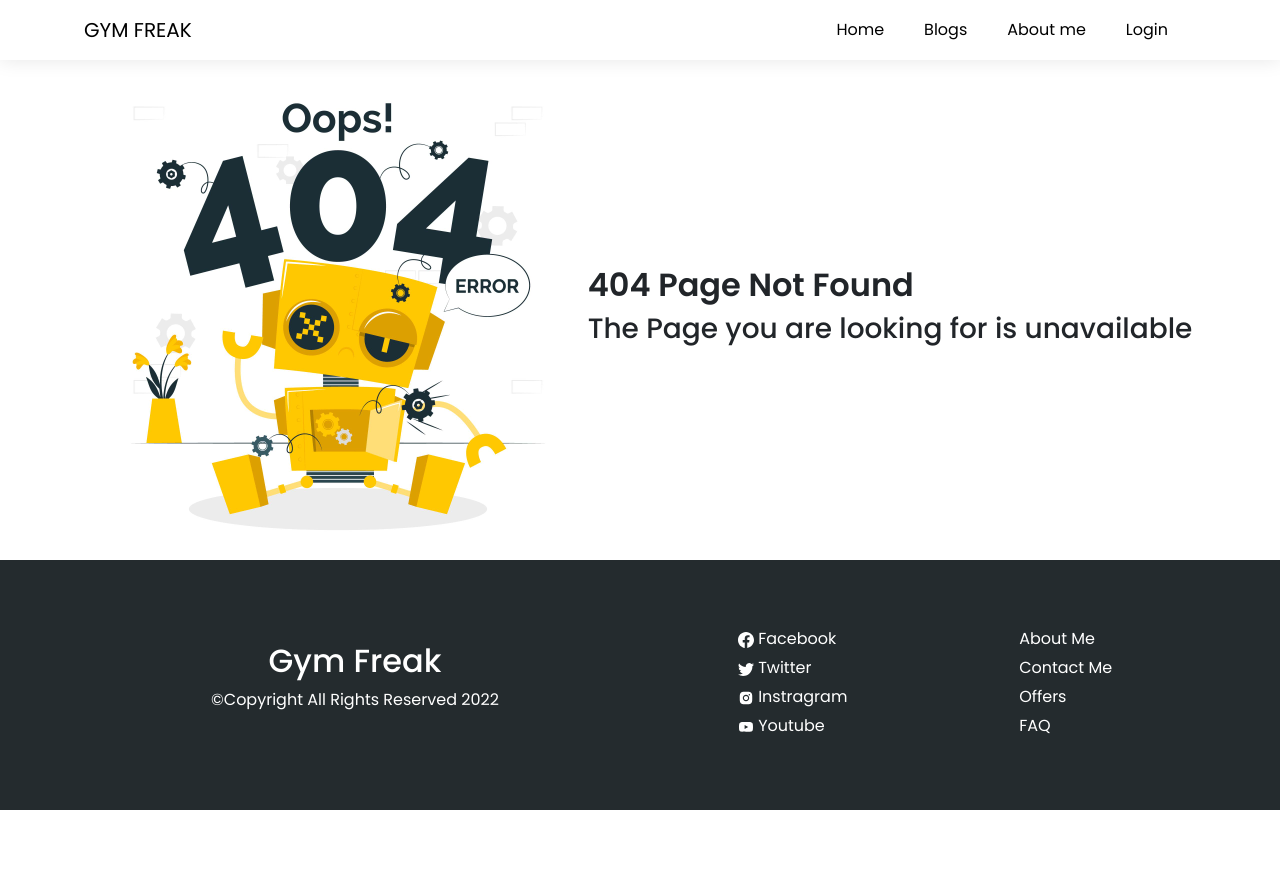
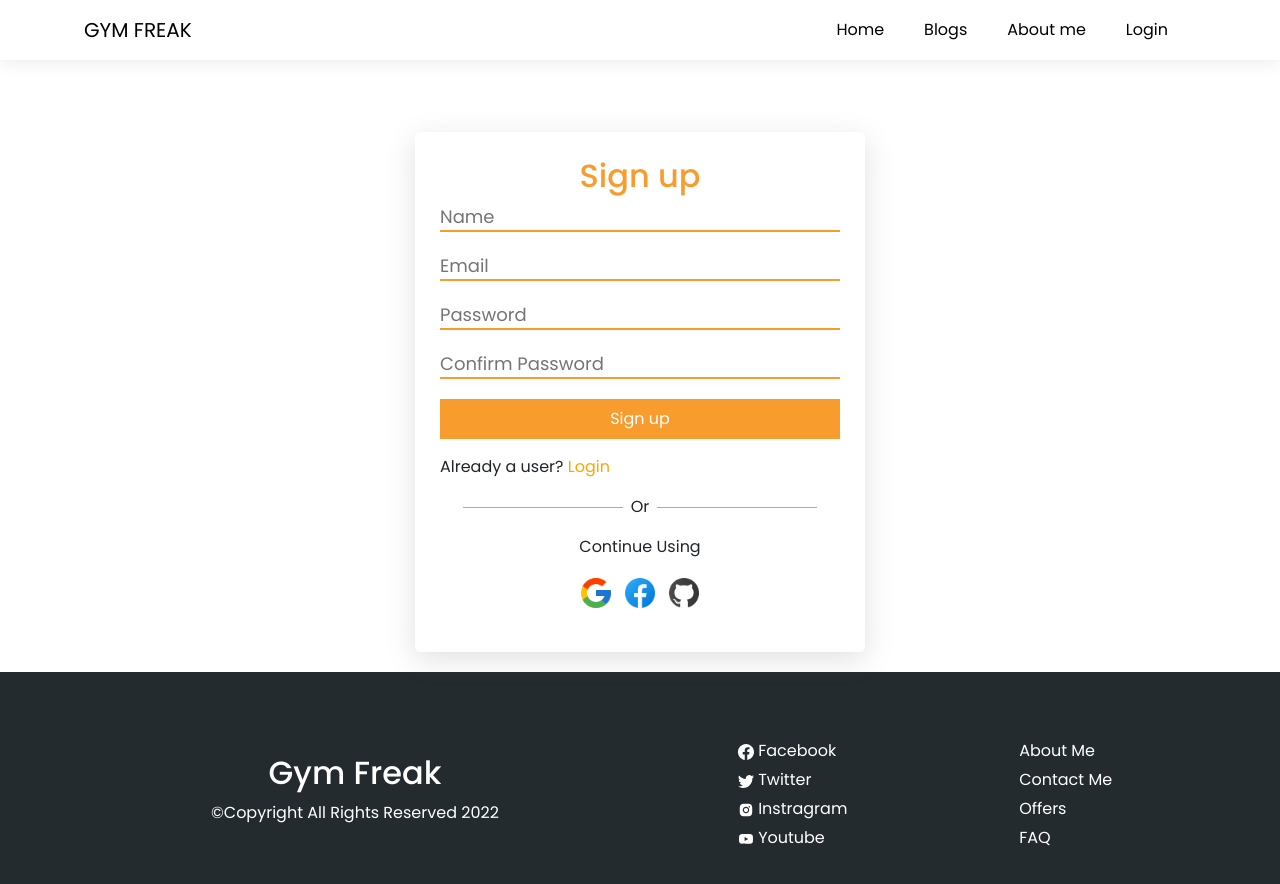
Before and after one commit to mohammadtanim24h/gym-freak, a React (Create React App) app: page /signup in a window 1280 px wide. Shown: the top 884 px of the page. Before the commit the page ends 810 px from the top, so only its background shows below. Built offline with nearby package versions, Linux system fonts and the light colour scheme.

Commit message:
sign up component added and social login enabled

```diff
--- a/src/App.js
+++ b/src/App.js
@@ -8,6 +8,7 @@ import NotFound from "./Pages/NotFound/NotFound";
 import Blogs from "./Pages/Blogs/Blogs";
 import About from "./Pages/About/About";
 import Login from "./Pages/Login/Login/Login";
+import SignUp from "./Pages/Login/SignUp/SignUp";
 
 function App() {
     return (
@@ -19,6 +20,7 @@ function App() {
                 <Route path="/blogs" element={<Blogs></Blogs>}></Route>
                 <Route path="/about" element={<About></About>}></Route>
                 <Route path="/login" element={<Login></Login>}></Route>
+                <Route path="/signup" element={<SignUp></SignUp>}></Route>
                 <Route path="*" element={<NotFound></NotFound>}></Route>
             </Routes>
             <Footer></Footer>
--- a/src/Pages/Login/Login/Login.css
+++ b/src/Pages/Login/Login/Login.css
@@ -1,11 +1,13 @@
 .login-container {
     min-height: calc(100vh - 310px);
+    width: 450px;
 }
 
 .custom-form {
     padding: 25px;
     box-shadow: rgba(100, 100, 111, 0.2) 0px 7px 29px 0px;
     border-radius: 5px;
+    margin-bottom: 20px;
 }
 
 .primary-color {
@@ -35,3 +37,9 @@
     color: #fff;
     padding: 8px 16px;
 }
+
+@media screen and (max-width: 768px) {
+    .login-container {
+        width: 100%;
+    }
+}
--- a/src/Pages/Login/Login/Login.js
+++ b/src/Pages/Login/Login/Login.js
@@ -1,17 +1,19 @@
 import React from 'react';
+import { Link } from 'react-router-dom';
 import SocialLogin from '../SocialLogin/SocialLogin';
 import './Login.css';
 
 const Login = () => {
     return (
-        <div className='d-flex justify-content-center mt-5 login-container w-50 mx-auto'>
-            <div className='w-50'>
+        <div className='d-flex justify-content-center mt-5 login-container mx-auto'>
+            <div className='w-100'>
                 <form className='custom-form mt-4'>
                     <h2 className='form-title'>Login</h2>
-                    <input type="email" name='email' placeholder='Enter Email' />
+                    <input type="email" name='email' placeholder='Email' />
                     <input type="password" name="password" placeholder='Password' />
                     <p>Forgot password? <span style={{cursor: 'pointer'}} className='primary-color'>Reset</span></p>
                     <button className='submit-btn' type='submit'>Login</button>
+                    <p className='mt-3'>New to Gym Freak? <Link className='text-decoration-none' style={{color: 'orange', cursor: 'pointer'}} to='/signup'>Sign Up</Link> </p>
                     <SocialLogin></SocialLogin>
                 </form>
             </div>
--- a/src/Pages/Login/SignUp/SignUp.js
+++ b/src/Pages/Login/SignUp/SignUp.js
@@ -1,9 +1,24 @@
 import React from 'react';
+import { Link } from 'react-router-dom';
+import SocialLogin from '../SocialLogin/SocialLogin';
 
 const SignUp = () => {
     return (
-        <div>
-            <h2>Sign up</h2>
+        <div className='d-flex justify-content-center mt-5 login-container mx-auto'>
+            <div className='w-100'>
+                <form className='custom-form mt-4'>
+                    <h2 className='form-title'>Sign up</h2>
+                    <input type="text" name='name' placeholder='Name' />
+                    <input type="email" name='email' placeholder='Email' />
+                    <input type="password" name="password" placeholder='Password' />
+                    <input type="password" name="confirmPassword" placeholder='Confirm Password' />
+                    <button className='submit-btn' type='submit'>Sign up</button>
+                    <p className='mt-3'>Already a user?
+                        <Link className='text-decoration-none' style={{color: 'orange', cursor: 'pointer'}} to='/login'> Login</Link>
+                    </p>
+                    <SocialLogin></SocialLogin>
+                </form>
+            </div>
         </div>
     );
 };
--- a/src/Pages/Login/SocialLogin/SocialLogin.js
+++ b/src/Pages/Login/SocialLogin/SocialLogin.js
@@ -2,8 +2,16 @@ import React from 'react';
 import google from '../../../images/icons8-google.png';
 import facebook from '../../../images/icons8-facebook.png';
 import github from '../../../images/icons8-github.png';
+import auth from '../../../firebase.init';
+import { useSignInWithGithub, useSignInWithGoogle } from 'react-firebase-hooks/auth';
 
 const SocialLogin = () => {
+    // Google sign in
+    const [signInWithGoogle, user, loading, error] = useSignInWithGoogle(auth);
+
+    // Github sign in
+    const [signInWithGithub, gitUser, gitLoading, gitError] = useSignInWithGithub(auth);
+
     return (
         <div className='my-3'>
             <div className='d-flex justify-content-center align-items-center'>
@@ -12,11 +20,13 @@ const SocialLogin = () => {
                 <div style={{height: '1px', width: '40%', backgroundColor: 'orange'}}></div>
             </div>
             <div>
-                <p className='text-center my-3'>Or Sign Up Using</p>
+                <p className='text-center my-3'>Continue Using</p>
+                {error && <p className='text-danger'>{error.message}</p> }
+                {gitError && <p className='text-danger'>{gitError.message}</p> }
                 <div className='d-flex justify-content-center align-items-center'>
-                    <img style={{cursor: 'pointer'}} width={36} className='me-2' src={google} alt="google" />
+                    <img onClick={() => signInWithGoogle()} style={{cursor: 'pointer'}} width={36} className='me-2' src={google} alt="google" />
                     <img style={{cursor: 'pointer'}} width={36} className='me-2' src={facebook} alt="facebook" />
-                    <img style={{cursor: 'pointer'}} width={36} src={github} alt="github" />
+                    <img onClick={() => signInWithGithub()} style={{cursor: 'pointer'}} width={36} src={github} alt="github" />
                 </div>
             </div>
         </div>
```
